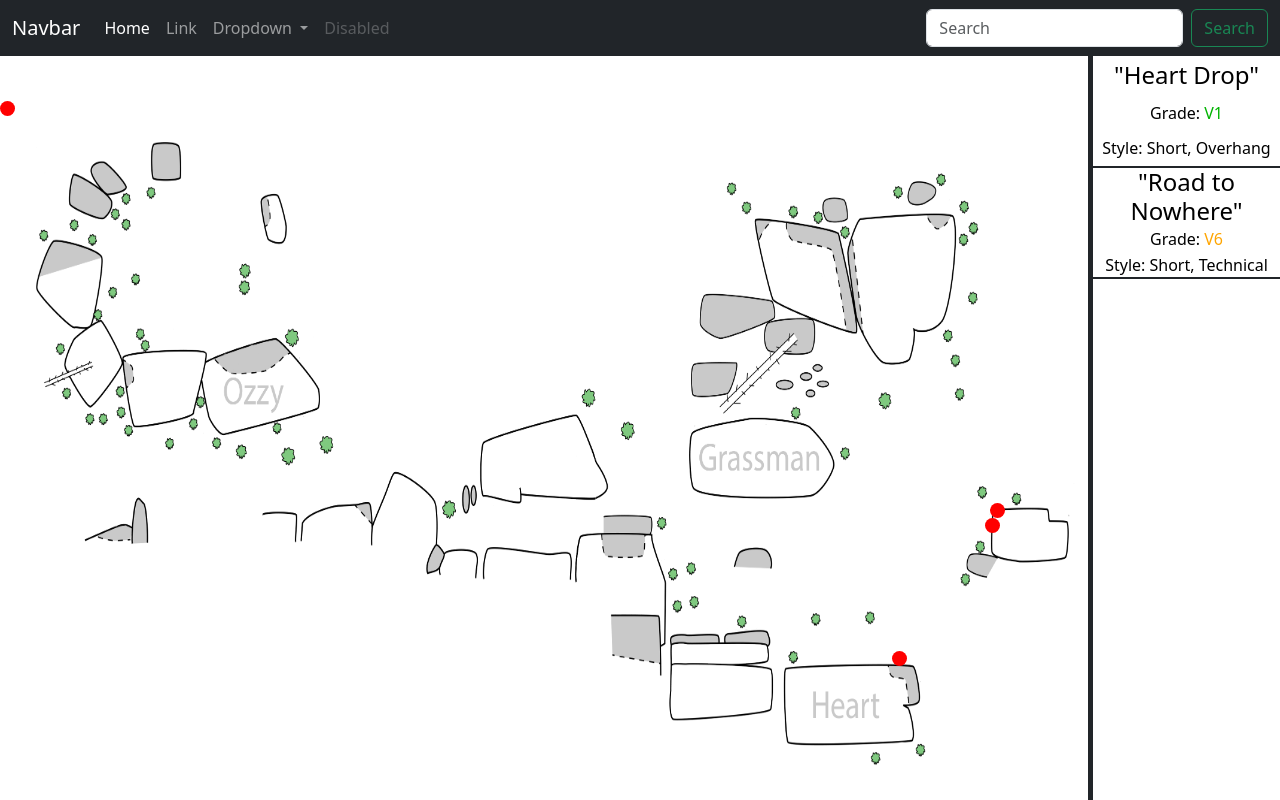
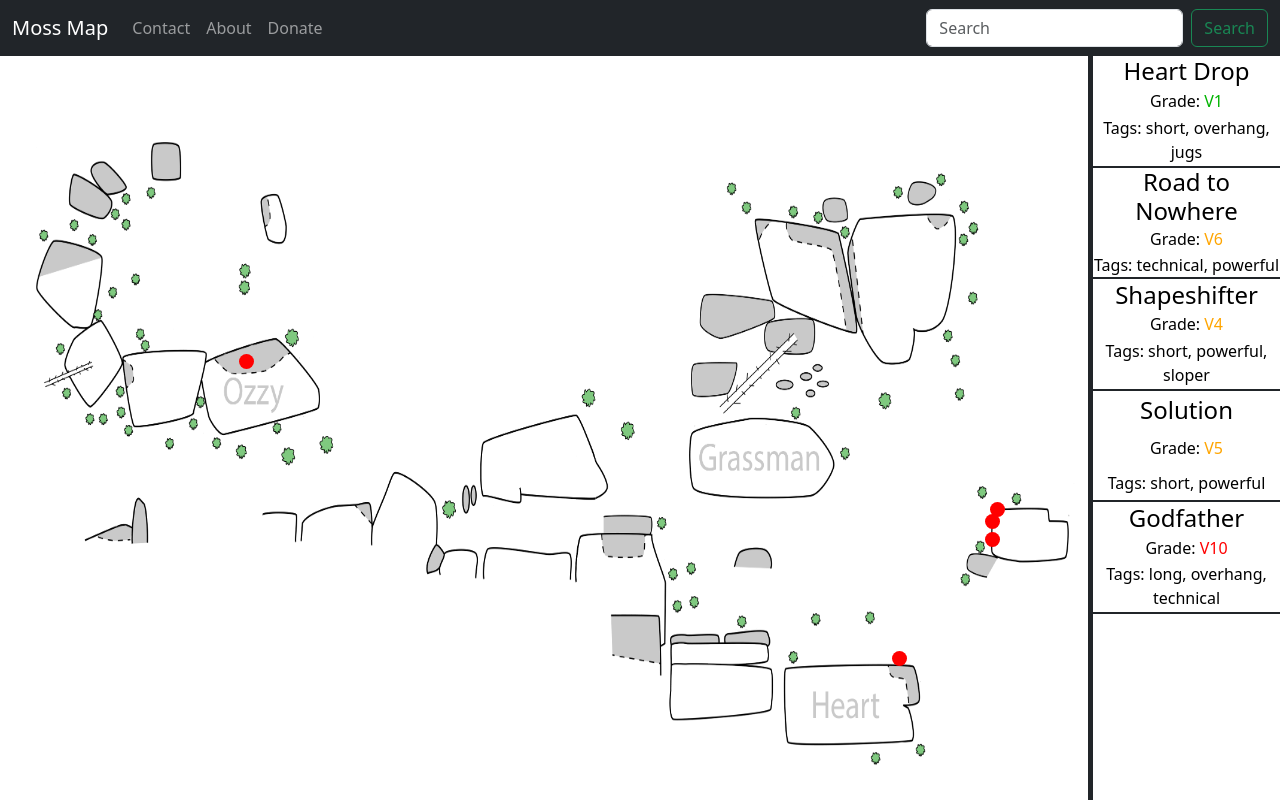
Before and after one commit to Opeezy/moss-rock-map, a plain HTML site: page index.html in a window 1280 px wide. Drawn offline with nearby package versions, Linux system fonts and the light colour scheme.

Commit message:
adding problems

```diff
--- a/assets/css/problems.css
+++ b/assets/css/problems.css
@@ -1,17 +1,29 @@
 #heart-drop {
-    position: relative;
+    position: absolute;
     top: 80%;
     left: 82%;
 }
 
 #road-to-nw {
-    position: relative;
-    top: 58%;
+    position: absolute;
+    top: 60%;
     left: 91%;
 }
 
 #shapeshifter {
-    position: relative;
-    top: 58%;
+    position: absolute;
+    top: 61.5%;
     left: 90.5%;
 }
+
+#solution {
+    position: absolute;
+    top: 64%;
+    left: 90.5%;
+}
+
+#godfather {
+    position: absolute;
+    top: 40%;
+    left: 22%;
+}
--- a/assets/css/style.css
+++ b/assets/css/style.css
@@ -2,6 +2,7 @@
     --prob-name: black;
     --easy: rgb(0, 179, 0);
     --intermediate: orange;
+    --hard: red;
 }
 
 body, html {
@@ -11,10 +12,6 @@ body, html {
     display: flex;
     flex-direction: column;
 
-}
-
-h4, p {
-    margin: 0;
 }
 
 #map-list-container {
@@ -75,6 +72,10 @@ h4, p {
     background-color: rgb(200, 200, 200);
 }
 
+.problem-text {
+    margin: 0;
+}
+
 .easy {
     color: var(--easy)
 }
@@ -82,3 +83,7 @@ h4, p {
 .intermediate {
     color: var(--intermediate);
 }
+
+.hard {
+    color: var(--hard);
+}
--- a/index.html
+++ b/index.html
@@ -12,35 +12,24 @@
     <header>
         <nav class="navbar navbar-expand-lg navbar-dark bg-dark">
             <div class="container-fluid">
-              <a class="navbar-brand" href="#">Navbar</a>
+              <a class="navbar-brand" href="#">Moss Map</a>
               <button class="navbar-toggler" type="button" data-bs-toggle="collapse" data-bs-target="#navbarSupportedContent" aria-controls="navbarSupportedContent" aria-expanded="false" aria-label="Toggle navigation">
                 <span class="navbar-toggler-icon"></span>
               </button>
               <div class="collapse navbar-collapse" id="navbarSupportedContent">
                 <ul class="navbar-nav me-auto mb-2 mb-lg-0">
                   <li class="nav-item">
-                    <a class="nav-link active" aria-current="page" href="#">Home</a>
+                    <a class="nav-link" href="#">Contact</a>
                   </li>
                   <li class="nav-item">
-                    <a class="nav-link" href="#">Link</a>
-                  </li>
-                  <li class="nav-item dropdown">
-                    <a class="nav-link dropdown-toggle" href="#" role="button" data-bs-toggle="dropdown" aria-expanded="false">
-                      Dropdown
-                    </a>
-                    <ul class="dropdown-menu">
-                      <li><a class="dropdown-item" href="#">Action</a></li>
-                      <li><a class="dropdown-item" href="#">Another action</a></li>
-                      <li><hr class="dropdown-divider"></li>
-                      <li><a class="dropdown-item" href="#">Something else here</a></li>
-                    </ul>
+                    <a class="nav-link" href="#">About</a>
                   </li>
                   <li class="nav-item">
-                    <a class="nav-link disabled" aria-disabled="true">Disabled</a>
+                    <a class="nav-link" href="#">Donate</a>
                   </li>
                 </ul>
                 <form class="d-flex" role="search">
-                  <input class="form-control me-2" type="search" placeholder="Search" aria-label="Search">
+                  <input id="search" class="form-control me-2" type="search" placeholder="Search" aria-label="Search">
                   <button class="btn btn-outline-success" type="submit">Search</button>
                 </form>
               </div>
@@ -55,22 +44,14 @@
                 <div id="road-to-nw" class="problem"></div>
                 <div id="shapeshifter" class="problem"></div>
                 <div id="solution" class="problem"></div>
+                <div id="godfather" class="problem"></div>
             </div>
         </div>
         <aside id="problem-list">
-          <div class="problem-card">
-            <h4>"Heart Drop"</h4>
-            <p>Grade: <span class="easy">V1</span></p>
-            <p>Style: Short, Overhang</p>
-          </div>
-          <div class="problem-card">
-            <h4>"Road to Nowhere"</h4>
-            <p>Grade: <span class="intermediate">V6</span></p>
-            <p>Style: Short, Technical</p>
-          </div>
         </aside>
     </div>
     <script src="https://cdn.jsdelivr.net/npm/bootstrap@5.3.2/dist/js/bootstrap.bundle.min.js" integrity="sha384-C6RzsynM9kWDrMNeT87bh95OGNyZPhcTNXj1NW7RuBCsyN/o0jlpcV8Qyq46cDfL" crossorigin="anonymous"></script>
-    <script src="./src/script.js"></script>
+    <script src="./src/problems.js"></script>
+    <script src="./src/main.js"></script>
   </body>
 </html>
--- a/src/main.js
+++ b/src/main.js
@@ -0,0 +1 @@
+document.onload(fillList())
--- a/src/problems.js
+++ b/src/problems.js
@@ -1,8 +1,54 @@
-class problem {
-    constructor (name, grade) {
-        this.name = name
-        this.grade = grade
+const problemList = document.getElementById("problem-list")
+
+const problems = [
+    { name: "Heart Drop", grade: "V1", tags: "short, overhang, jugs" },
+    { name: "Road to Nowhere", grade: "V6", tags: "technical, powerful" },
+    { name: "Shapeshifter", grade: "V4", tags: "short, powerful, sloper" },
+    { name: "Solution", grade: "V5", tags: "short, powerful" },
+    { name: "Godfather", grade: "V10", tags: "long, overhang, technical" }
+]
+
+const easy = ["V0", "V1", "V2", "V3"]
+const intermediate = ["V4", "V5", "V6"]
+const hard = ["V7", "V8", "V9", "V10"]
+
+function createCard (name, grade, tags) {
+    let newCard = document.createElement("div")
+    let nameElement = document.createElement("h4")
+    let gradeElement = document.createElement("p")
+    let gradeSpan = document.createElement("span")
+    let tagElement = document.createElement("p")
+
+    newCard.setAttribute("class", "problem-card")
+    nameElement.setAttribute("class", "problem-text")
+    gradeElement.setAttribute("class", "problem-text")
+    tagElement.setAttribute("class", "problem-text")
+
+    gradeSpan.innerHTML = grade
+
+    if (easy.includes(grade)) {
+        gradeSpan.setAttribute("class", "easy")
+    } else if (intermediate.includes(grade)) {
+        gradeSpan.setAttribute("class", "intermediate")
+    } else if (hard.includes(grade)) {
+        gradeSpan.setAttribute("class", "hard")
+    }
+
+    nameElement.innerHTML = name
+    gradeElement.innerHTML = `Grade: `
+    gradeElement.appendChild(gradeSpan)
+    tagElement.innerHTML = `Tags: ${tags}`
+
+    newCard.appendChild(nameElement)
+    newCard.appendChild(gradeElement)
+    newCard.appendChild(tagElement)
+
+    problemList.appendChild(newCard)
+}
+
+function fillList () {
+    for (problem in problems) {
+        let p = problems[problem]
+        createCard(p.name, p.grade, p.tags)
     }
 }
-
-const problemList = document.getElementById("problem-list")
```
